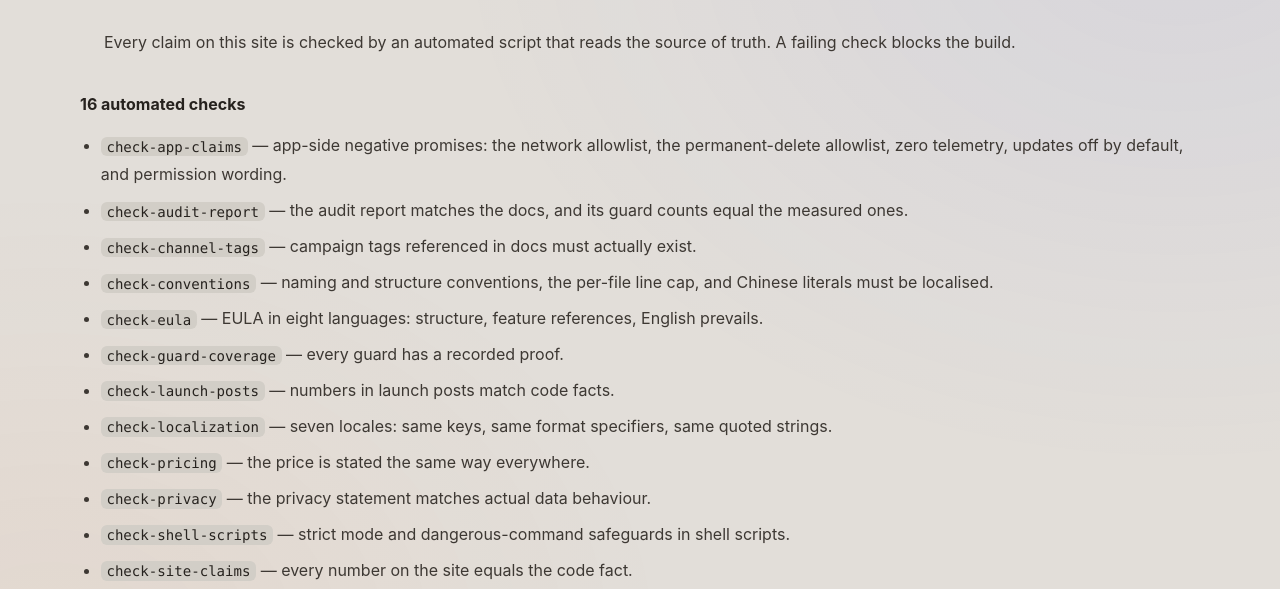
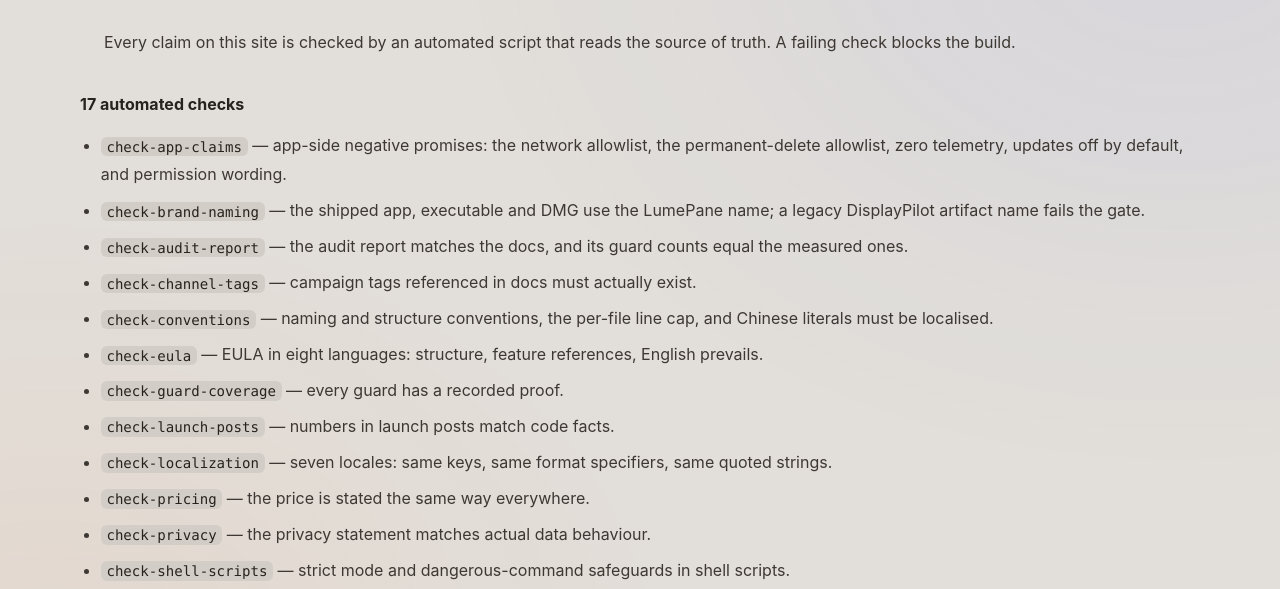
Before and after one commit to huayanming/displaypilot, a plain HTML site: page audit.html in a window 1280 px wide. Shown: the part 203-792 px from the top of the page. Drawn offline with Linux system fonts and the light colour scheme.

Commit message:
site: 8.0.12 final naming/audit

```diff
--- a/audit.html
+++ b/audit.html
@@ -30,9 +30,10 @@
   <article class="doc">
     <h1>How Neeson &amp; Sea check ourselves</h1>
     <p class="summary">Every claim on this site is checked by an automated script that reads the source of truth. A failing check blocks the build.</p>
-    <p><strong>16 automated checks</strong></p>
+    <p><strong>17 automated checks</strong></p>
     <ul>
       <li><code>check-app-claims</code> — app-side negative promises: the network allowlist, the permanent-delete allowlist, zero telemetry, updates off by default, and permission wording.</li>
+      <li><code>check-brand-naming</code> — the shipped app, executable and DMG use the LumePane name; a legacy DisplayPilot artifact name fails the gate.</li>
       <li><code>check-audit-report</code> — the audit report matches the docs, and its guard counts equal the measured ones.</li>
       <li><code>check-channel-tags</code> — campaign tags referenced in docs must actually exist.</li>
       <li><code>check-conventions</code> — naming and structure conventions, the per-file line cap, and Chinese literals must be localised.</li>
```
Also changed, not shown: zh-Hans/audit.html (+2 -1 lines), zh-Hant/audit.html (+2 -1 lines).
